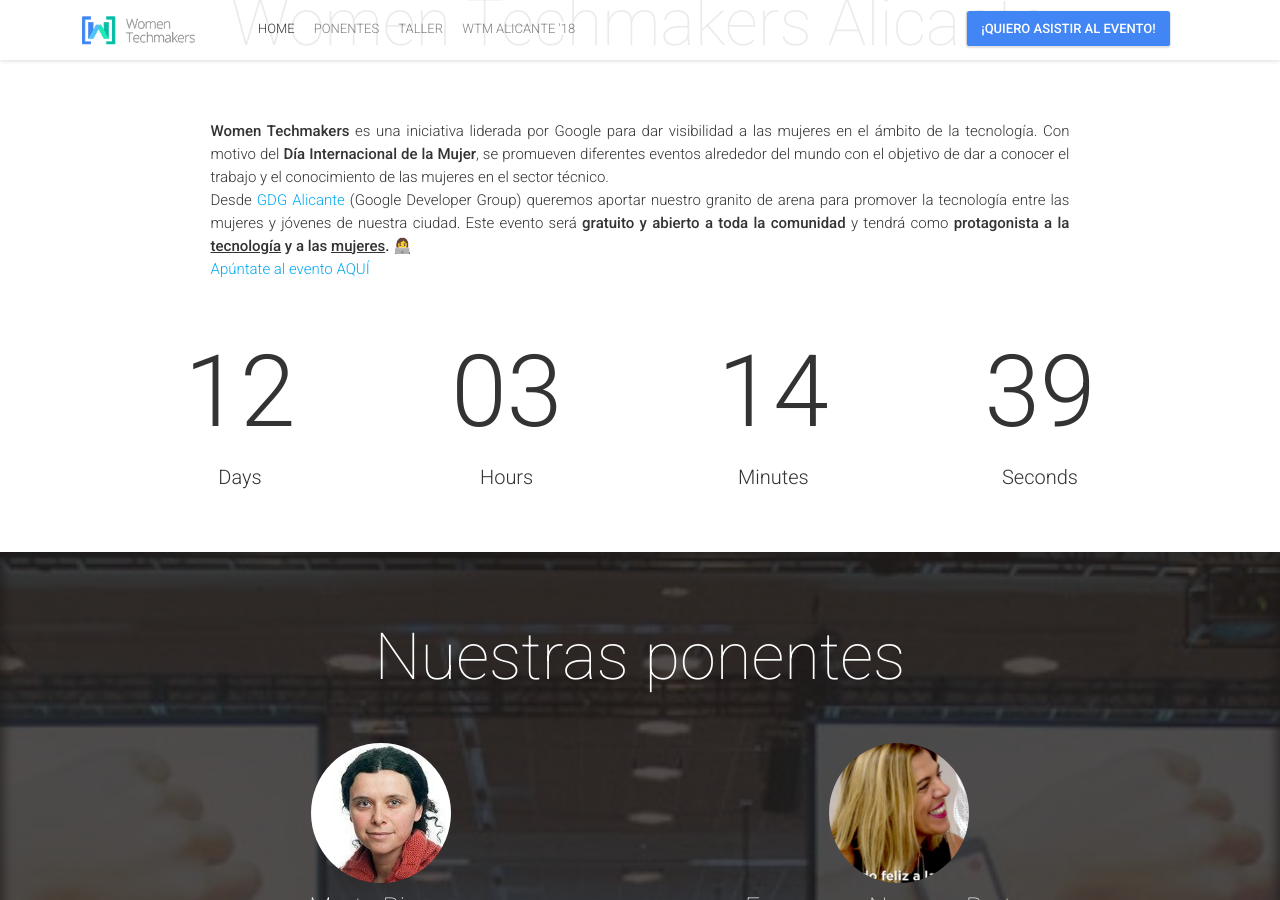
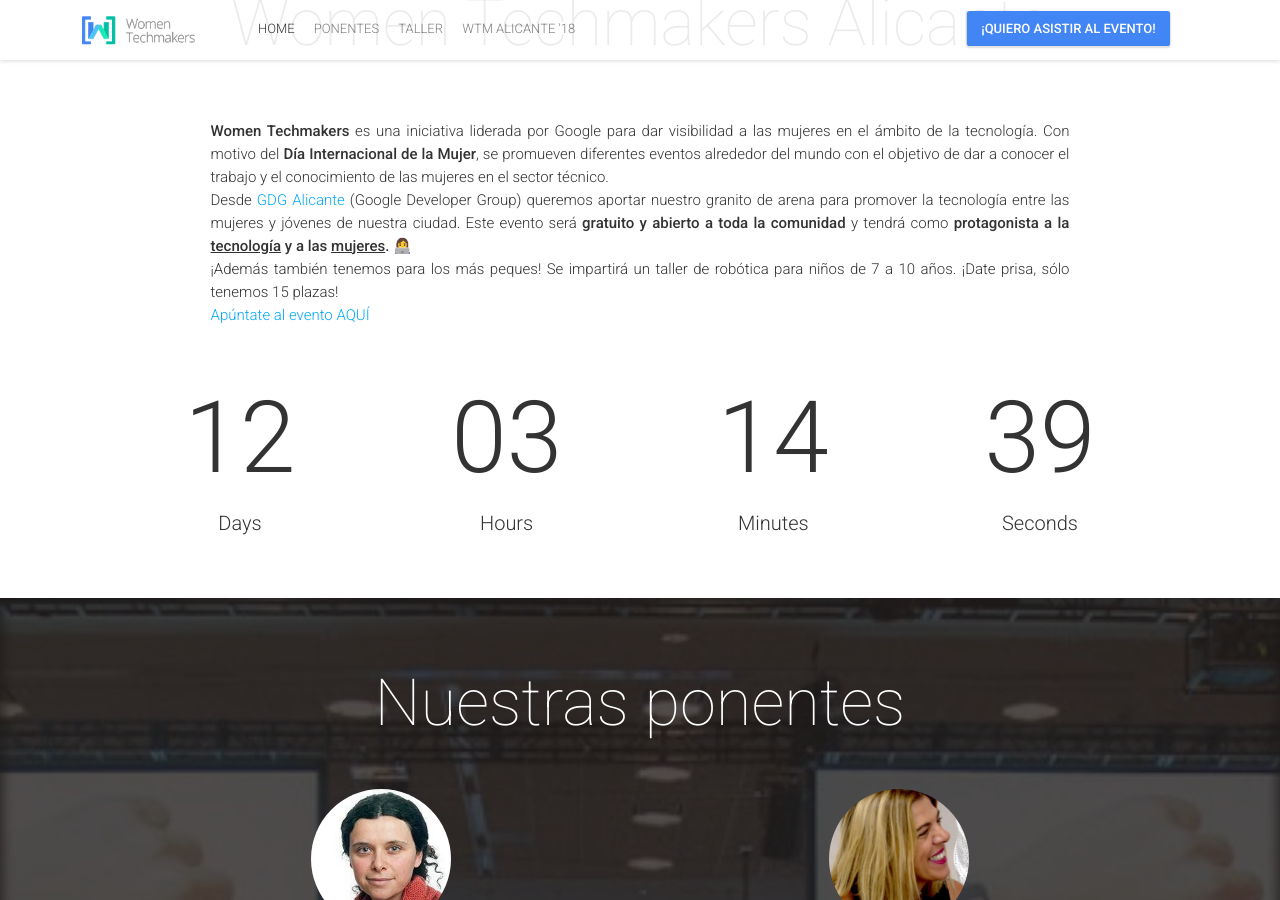
Before and after one commit to wtmalicante/wtmalicante.github.io, a Jekyll site: the page built from index.html, in a window 1280 px wide and 900 px high, scrolled down 982 px. Built offline with Jekyll 4.4.1, drawn with Linux system fonts in a browser that asks for light colours; nearby versions of some CDN libraries; comment, search, counter and statistics services are not loaded.

Commit message:
Update _config.yml

```diff
--- a/_config.yml
+++ b/_config.yml
@@ -63,7 +63,7 @@
 # About Block
 aboutTitle: "Women Techmakers Alicante"
 aboutBlock:
-- {title: "Conference", text: '<b>Women Techmakers</b> es una iniciativa liderada por Google para dar visibilidad a las mujeres en el ámbito de la tecnología. Con motivo del<b> Día Internacional de la Mujer</b>, se promueven diferentes eventos alrededor del mundo con el objetivo de dar a conocer el trabajo y el conocimiento de las mujeres en el sector técnico.<br/>Desde <a href="https://www.meetup.com/es-ES/GDG-Alicante/">GDG Alicante</a> (Google Developer Group) queremos aportar nuestro granito de arena para promover la tecnología entre las mujeres y jóvenes de nuestra ciudad.</b> Este evento será<b> gratuito y abierto a toda la comunidad </b>y tendrá como <b>protagonista a la <u>tecnología</u> y a las <u>mujeres</u>.</b> 👩‍💻 </br> <a href="https://www.eventbrite.com/e/women-techmakers-alicante-2019-tickets-60621807458"> Apúntate al evento AQUÍ</a>'}
+- {title: "Conference", text: '<b>Women Techmakers</b> es una iniciativa liderada por Google para dar visibilidad a las mujeres en el ámbito de la tecnología. Con motivo del<b> Día Internacional de la Mujer</b>, se promueven diferentes eventos alrededor del mundo con el objetivo de dar a conocer el trabajo y el conocimiento de las mujeres en el sector técnico.<br/>Desde <a href="https://www.meetup.com/es-ES/GDG-Alicante/">GDG Alicante</a> (Google Developer Group) queremos aportar nuestro granito de arena para promover la tecnología entre las mujeres y jóvenes de nuestra ciudad.</b> Este evento será<b> gratuito y abierto a toda la comunidad </b>y tendrá como <b>protagonista a la <u>tecnología</u> y a las <u>mujeres</u>.</b> 👩‍💻 </br> ¡Además también tenemos para los más peques! Se impartirá un taller de robótica para niños de 7 a 10 años. ¡Date prisa, sólo tenemos 15 plazas!<br /><a href="https://www.eventbrite.com/e/women-techmakers-alicante-2019-tickets-60621807458"> Apúntate al evento AQUÍ</a>'}
 #- {title: "Conference", image: "conference.jpg", text: "The biggest Google related event in the country carefully crafted for you by GDG community! Awesome speakers and lots of fun!" }
 # - {title: "Workshops", image: "workshop.jpg", text: "Full-day of workshops, hands-on experience, hacking and debugging. Come and tame your favourite technology!" }
 # - {title: "Hackathon", image: "hackathon.jpg", text: "Full-day freestyle hackathon! Want some real team building on friday? Grab your team and join our hackathon!" }
```
